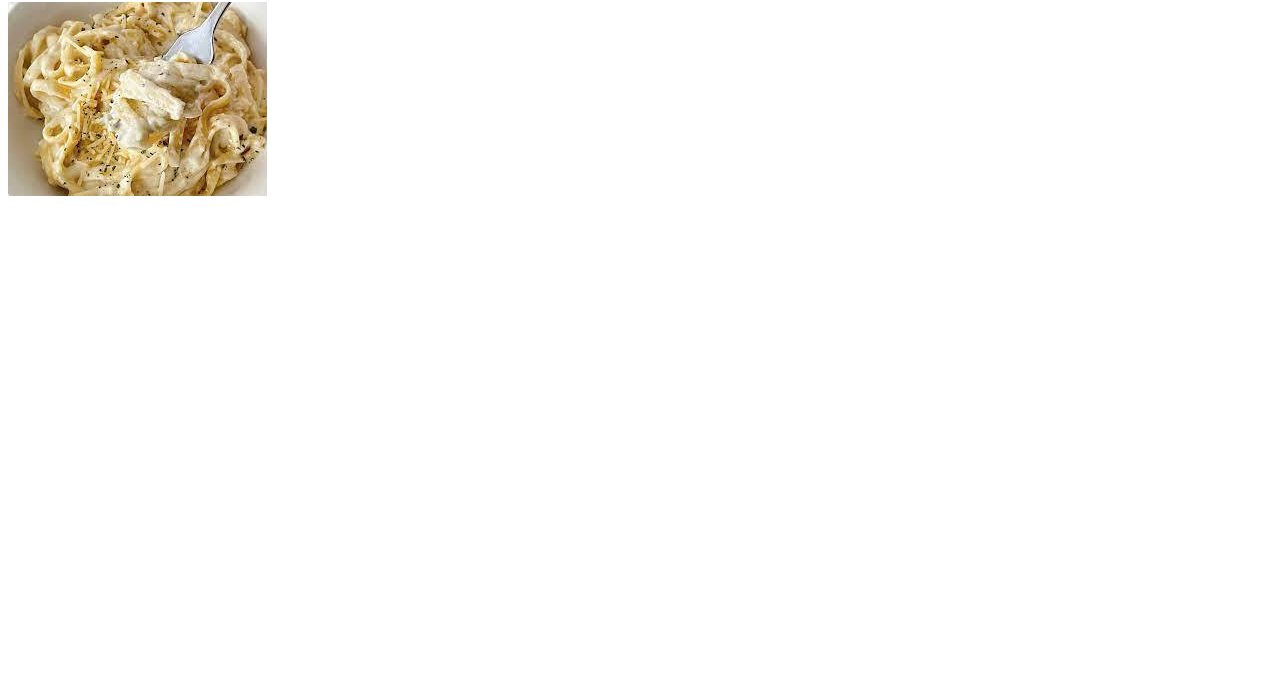
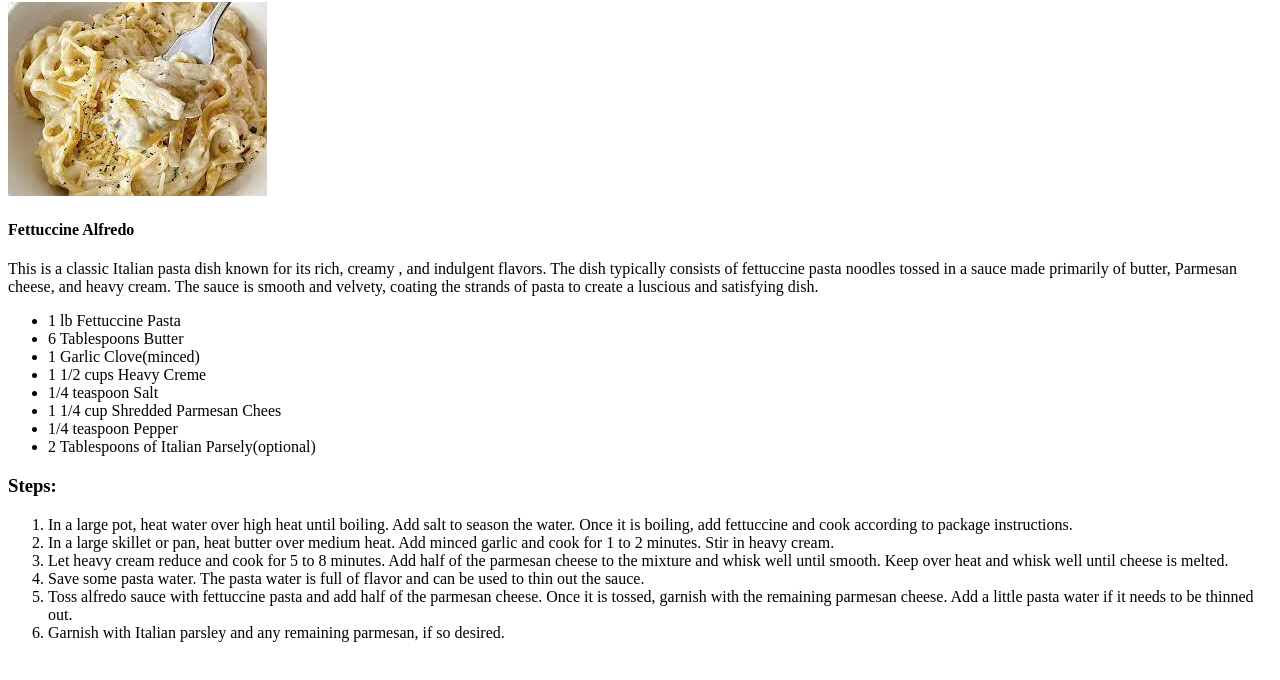
Before and after one commit to axf1961/odin-recipes, a plain HTML site: page recipes/fettuccine-alfredo.html in a window 1280 px wide. Shown: the part 78-758 px from the top of the page. Drawn offline with Linux system fonts and the light colour scheme.

Commit message:
ingrediants & steps added

```diff
--- a/recipes/fettuccine-alfredo.html
+++ b/recipes/fettuccine-alfredo.html
@@ -9,7 +9,33 @@
 <body>
     <h1>Fettuccine Alfredo</h1>
     <img src="../recipe-images/fettuccine-alfredo.jpg" alt="Fettuccine Alfredo">
+    <h4>Fettuccine Alfredo</h4>
+    <p>
+        This is a classic Italian pasta dish known for its rich, creamy
+        , and indulgent flavors. The dish typically consists of fettuccine pasta noodles
+        tossed in a sauce made primarily of butter, Parmesan cheese, and heavy cream.
+        The sauce is smooth and velvety, coating the strands of pasta to create a luscious and satisfying dish.
+    </p>
+    <ul>
+        <li>1 lb Fettuccine Pasta</li>
+        <li>6 Tablespoons Butter</li>
+        <li>1 Garlic Clove(minced)</li>
+        <li>1 1/2 cups Heavy Creme</li>
+        <li>1/4 teaspoon Salt</li>
+        <li>1 1/4 cup Shredded Parmesan Chees</li>
+        <li>1/4 teaspoon Pepper</li>
+        <li>2 Tablespoons of Italian Parsely(optional)</li>
+    </ul>
 
+    <h3>Steps:</h3>
+    <ol>
+        <li>In a large pot, heat water over high heat until boiling. Add salt to season the water. Once it is boiling, add fettuccine and cook according to package instructions. </li>
+        <li>In a large skillet or pan, heat butter over medium heat. Add minced garlic and cook for 1 to 2 minutes. Stir in heavy cream. </li>
+        <li>Let heavy cream reduce and cook for 5 to 8 minutes. Add half of the parmesan cheese to the mixture and whisk well until smooth. Keep over heat and whisk well until cheese is melted.</li>
+        <li>Save some pasta water. The pasta water is full of flavor and can be used to thin out the sauce.</li>
+        <li>Toss alfredo sauce with fettuccine pasta and add half of the parmesan cheese. Once it is tossed, garnish with the remaining parmesan cheese. Add a little pasta water if it needs to be thinned out.</li>
+        <li>Garnish with Italian parsley and any remaining parmesan, if so desired.</li>
+    </ol>
 </body>
 
 </html>
```
